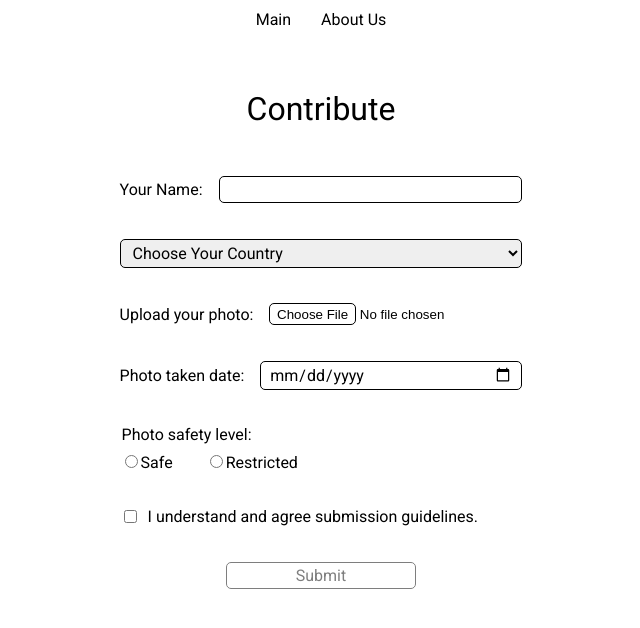
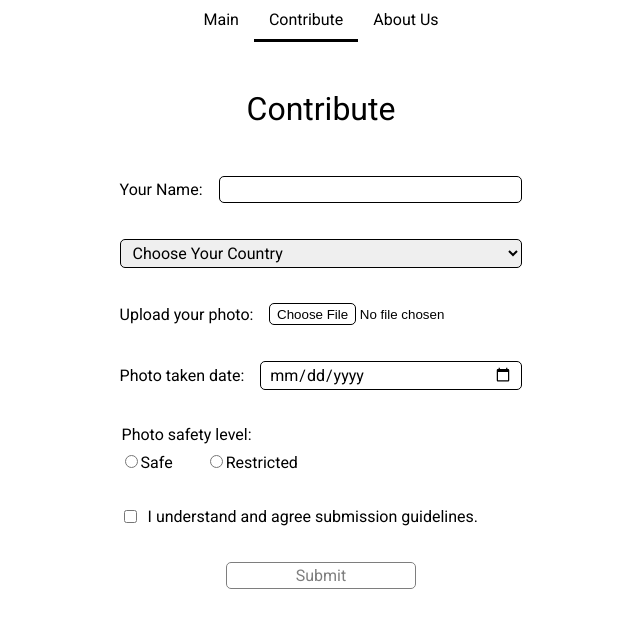
Before and after one commit to wunlei/photo-gallery, a React (Create React App) app in the folder react-components/: page /contribute in a window 1280 px wide. Shown: the top 628 px of the page, without its empty margins (319-959 px from the left). Built offline with nearby package versions, Linux system fonts and the light colour scheme.

Commit message:
feat: add contribute link to header

```diff
--- a/react-components/src/components/Header/Header.tsx
+++ b/react-components/src/components/Header/Header.tsx
@@ -17,6 +17,14 @@ function Header() {
           className={({ isActive }) =>
             'header-nav__link' + (isActive ? ' header-nav__link_active' : '')
           }
+          to="/contribute"
+        >
+          Contribute
+        </NavLink>
+        <NavLink
+          className={({ isActive }) =>
+            'header-nav__link' + (isActive ? ' header-nav__link_active' : '')
+          }
           to="/about-us"
         >
           About Us
```
